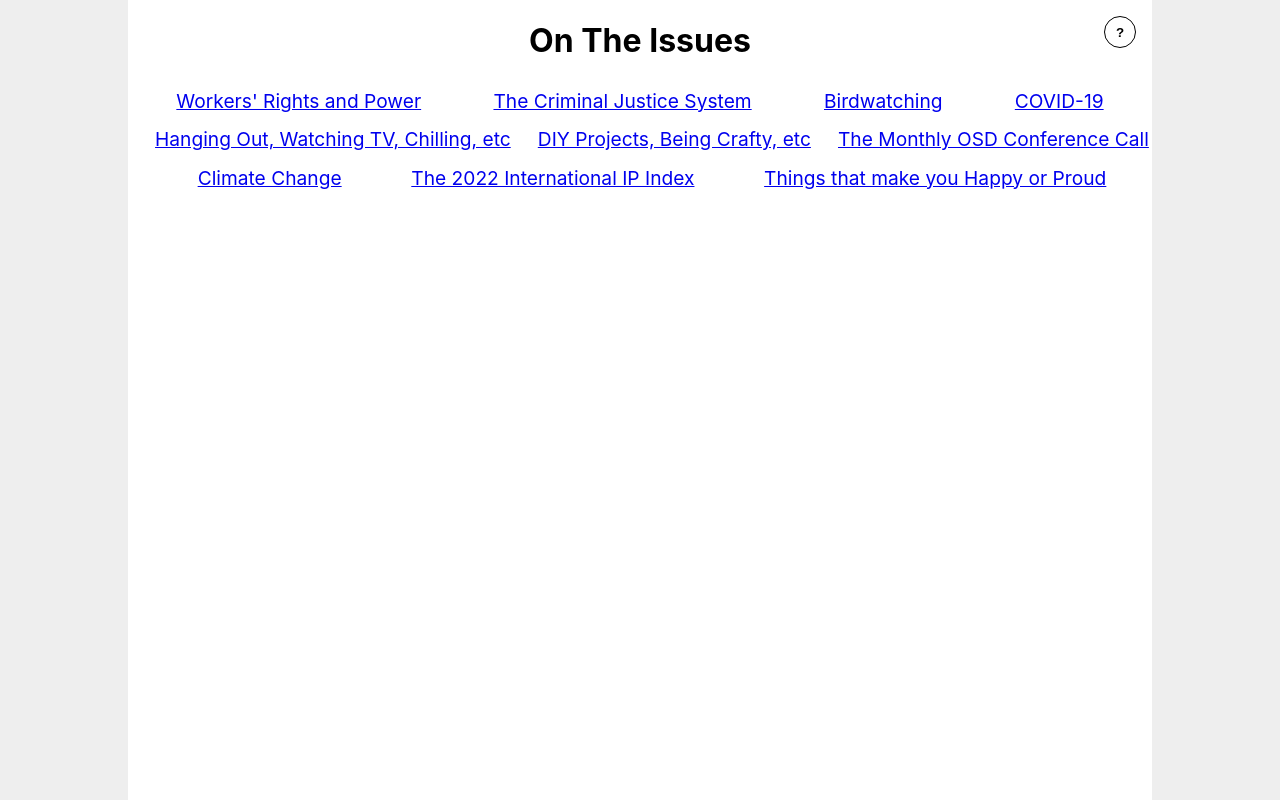
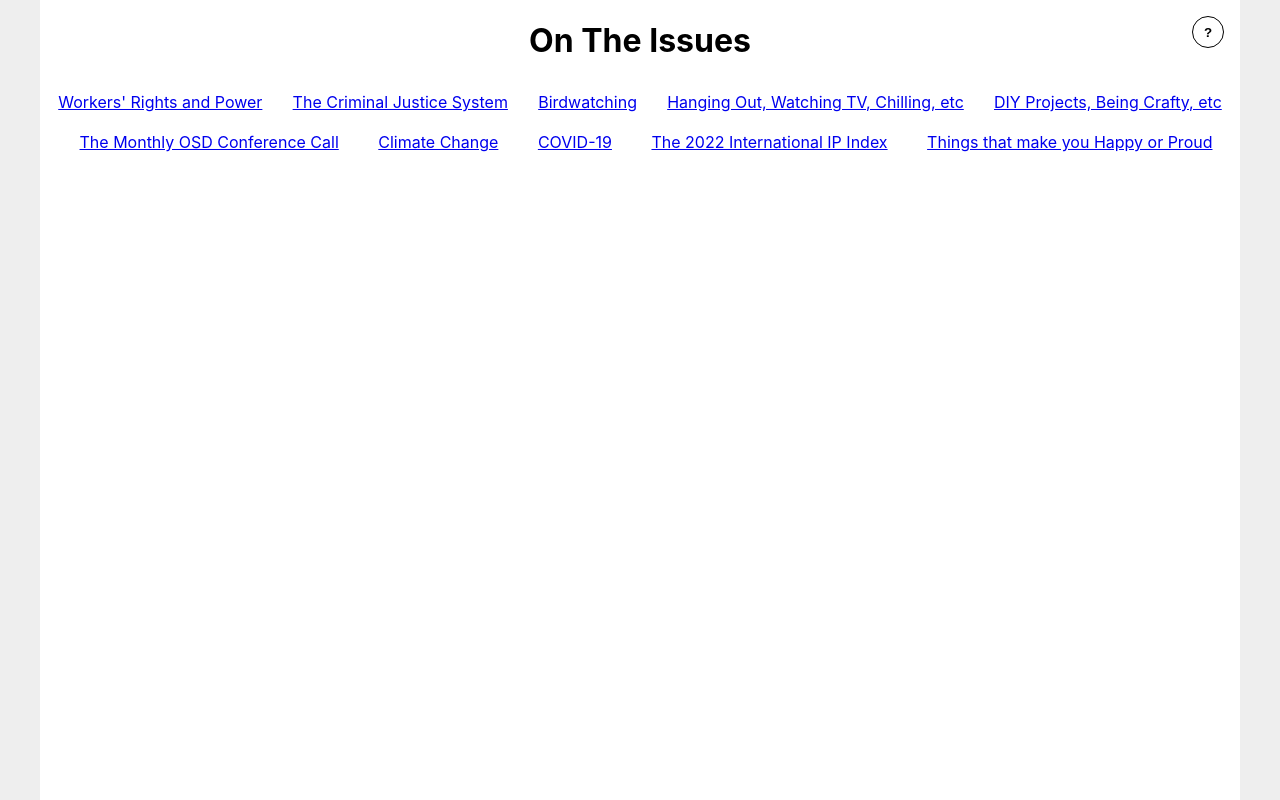
Before and after one commit to peterkhayes/on-the-issues, a React (Create React App) app: page / in a window 1280 px wide. Built offline with nearby package versions, Linux system fonts and the light colour scheme.

Commit message:
Adjust CSS

```diff
--- a/src/App.module.css
+++ b/src/App.module.css
@@ -1,5 +1,5 @@
 .content {
-  max-width: 1024px;
+  max-width: 1200px;
   width: 100%;
   background-color: white;
   display: flex;
@@ -16,15 +16,15 @@
   flex-wrap: wrap;
   justify-content: space-evenly;
   margin-bottom: 24px;
-  line-height: 2;
+  line-height: 2.5;
 }
 
 .topic {
-  font-size: 1.2em;
+  font-size: 1em;
 }
 
 .topic + .topic {
-  margin-left: 24px;
+  margin-left: 12px;
 }
 
 .selectedTopic {
--- a/src/data.ts
+++ b/src/data.ts
@@ -2,11 +2,11 @@ export const TOPIC_NAMES = {
   Labor: "Workers' Rights and Power",
   Crime: "The Criminal Justice System",
   Birdwatching: "Birdwatching",
-  COVID: "COVID-19",
   Chilling: "Hanging Out, Watching TV, Chilling, etc",
   DIY: "DIY Projects, Being Crafty, etc",
   OSD: "The Monthly OSD Conference Call",
   Climate: "Climate Change",
+  COVID: "COVID-19",
   IP2022: "The 2022 International IP Index",
   Joy: "Things that make you Happy or Proud ",
 } as const;
```
